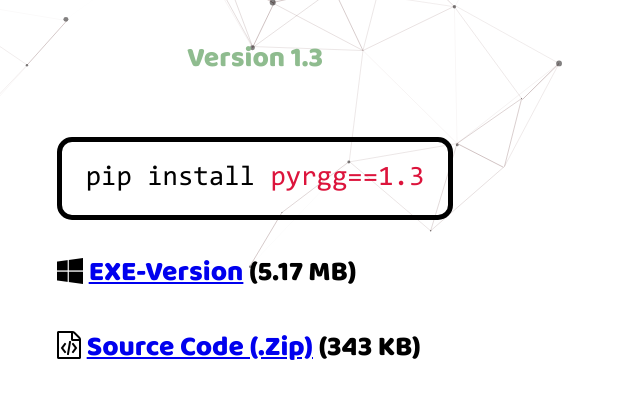
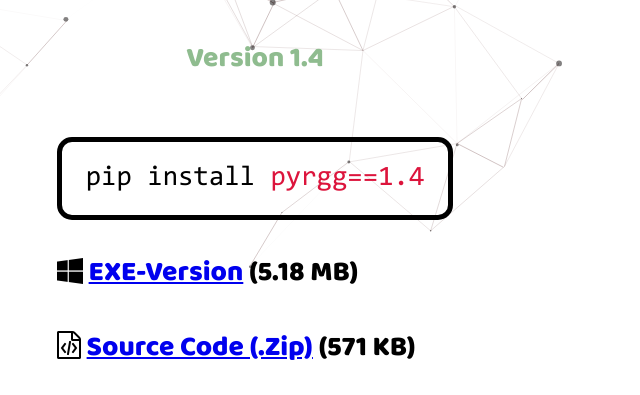
Before and after one commit to sepandhaghighi/pyrgg, a plain HTML site: page index.html in a window 1280 px wide. Shown: the part 367-762 px from the top of the page, 385-1025 px from the left. Drawn offline with Linux system fonts and the light colour scheme.

Commit message:
webpage updated for version 1.4

```diff
--- a/index.html
+++ b/index.html
@@ -33,12 +33,12 @@
             <img src="images/pyrgg-logo.png"  class="PYRGG_image" alt="PyRGG Logo">
               </div>
         <div class="main_text" >
-            <p class="version">Version 1.3</p>
+            <p class="version">Version 1.4</p>
             <div class="note-index">
-            <p class="pip">pip install <span>pyrgg==1.3</span></p>
-            <p><i class="fa fa-windows" aria-hidden="true"></i>&nbsp;<a href="https://github.com/sepandhaghighi/pyrgg/releases/download/v1.3/PYRGG-1.3.exe">EXE-Version</a>&nbsp;(5.17 MB)&nbsp;</p>
-            <p><i class="fa fa-file-code-o" aria-hidden="true"></i>&nbsp;<a href="https://github.com/sepandhaghighi/pyrgg/archive/v1.3.zip">Source Code (.Zip)</a>&nbsp;(343 KB)</p>
-            <p><i class="fa fa-file-code-o" aria-hidden="true"></i>&nbsp;<a href="https://github.com/sepandhaghighi/pyrgg/archive/v1.3.tar.gz">Source Code (.tar.gz)</a>&nbsp;(336 KB)</p>
+            <p class="pip">pip install <span>pyrgg==1.4</span></p>
+            <p><i class="fa fa-windows" aria-hidden="true"></i>&nbsp;<a href="https://github.com/sepandhaghighi/pyrgg/releases/download/v1.4/PYRGG-1.4.exe">EXE-Version</a>&nbsp;(5.18 MB)&nbsp;</p>
+            <p><i class="fa fa-file-code-o" aria-hidden="true"></i>&nbsp;<a href="https://github.com/sepandhaghighi/pyrgg/archive/v1.4.zip">Source Code (.Zip)</a>&nbsp;(571 KB)</p>
+            <p><i class="fa fa-file-code-o" aria-hidden="true"></i>&nbsp;<a href="https://github.com/sepandhaghighi/pyrgg/archive/v1.4.tar.gz">Source Code (.tar.gz)</a>&nbsp;(563 KB)</p>
             <p><i class="fa fa-book" aria-hidden="true"></i>&nbsp;<a href="https://github.com/sepandhaghighi/pyrgg#supported-formats">Supported Formats</a></p>
             </div>
             <p class="justify"><span class="version">pyrgg</span> is an easy-to-use synthetic random graph generator written in Python which supports various graph file formats including DIMACS .gr files. <span class="version">pyrgg</span> has the ability to generate graphs of different sizes and is designed to provide input files for broad range of applications, including but not limited to testing, benchmarking and performance-analysis of graph processing frameworks.</p>
@@ -62,7 +62,7 @@
 
 
         <div id="login-footer" class="abs">
-        <p> © Copyright 2017-2022 PyRGG Development Team</p>
+        <p> © Copyright 2017-2023 PyRGG Development Team</p>
     </div>
             </div>
         </div>
```
Also changed, not shown: donate.html (+1 -1 lines).
